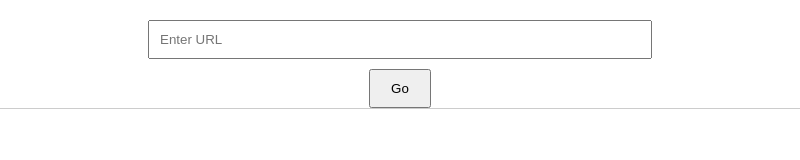
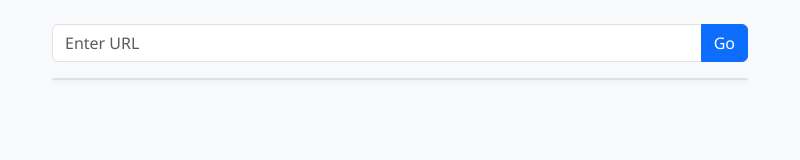
Before and after one commit to FatihZee/electron-browser, an Electron app: page index.html in a window 800 px wide. Shown: the top 160 px of the page. Drawn offline with nearby package versions, Linux system fonts and the light colour scheme.

Commit message:
Haloo guiss

```diff
--- a/index.html
+++ b/index.html
@@ -3,14 +3,32 @@
   <head>
     <meta charset="UTF-8" />
     <meta name="viewport" content="width=device-width, initial-scale=1.0" />
-    <title>Simple Electron Browser</title>
+    <title>Modern Electron Browser</title>
+    <link
+      href="https://cdn.jsdelivr.net/npm/bootstrap@5.3.0/dist/css/bootstrap.min.css"
+      rel="stylesheet"
+    />
     <link rel="stylesheet" href="style.css" />
   </head>
-  <body>
-    <div id="container">
-      <input type="text" id="url-bar" placeholder="Enter URL" />
-      <button onclick="loadPage()">Go</button>
-      <webview id="browser-window" style="width: 100%; height: 80vh;"></webview>
+  <body class="bg-light">
+    <div class="container mt-4">
+      <div class="row">
+        <div class="col-md-12">
+          <div class="input-group mb-3">
+            <input
+              type="text"
+              id="url-bar"
+              class="form-control"
+              placeholder="Enter URL"
+              aria-label="Enter URL"
+            />
+            <button class="btn btn-primary" onclick="loadPage()">Go</button>
+          </div>
+          <div class="border rounded shadow-sm">
+            <webview id="browser-window" style="width: 100%; height: 80vh;"></webview>
+          </div>
+        </div>
+      </div>
     </div>
     <script src="renderer.js"></script>
   </body>
--- a/style.css
+++ b/style.css
@@ -1,29 +1,22 @@
 body {
-    font-family: Arial, sans-serif;
-    margin: 0;
-    padding: 0;
-  }
+  font-family: 'Segoe UI', Tahoma, Geneva, Verdana, sans-serif;
+}
 
-  #container {
-    display: flex;
-    flex-direction: column;
-    align-items: center;
-    margin-top: 20px;
-  }
+#browser-window {
+  height: 80vh;
+  border: none;
+  border-radius: 5px;
+  overflow: hidden;
+}
 
-  #url-bar {
-    width: 60%;
-    padding: 10px;
-    margin-bottom: 10px;
-  }
+input:focus {
+  box-shadow: 0 0 5px rgba(0, 123, 255, 0.5);
+}
 
-  #browser-window {
-    width: 80%;
-    height: 400px;
-    border: 1px solid #ccc;
-  }
+button {
+  transition: background-color 0.3s ease;
+}
 
-  button {
-    padding: 10px 20px;
-    cursor: pointer;
-  }
+button:hover {
+  background-color: #0056b3;
+}
```
